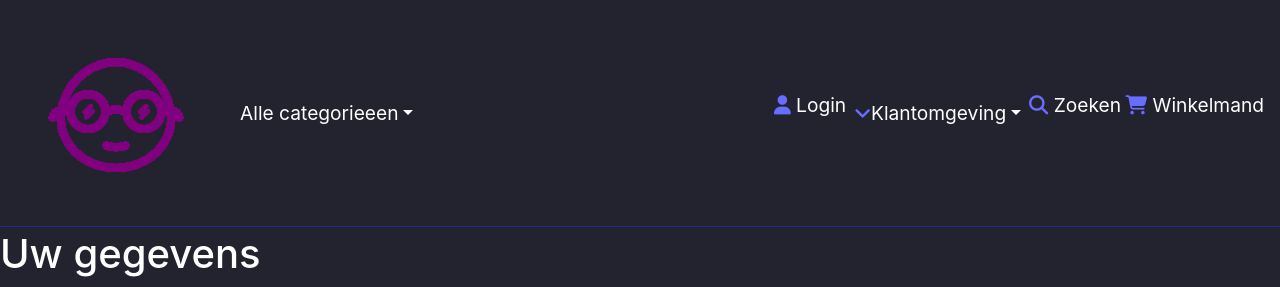
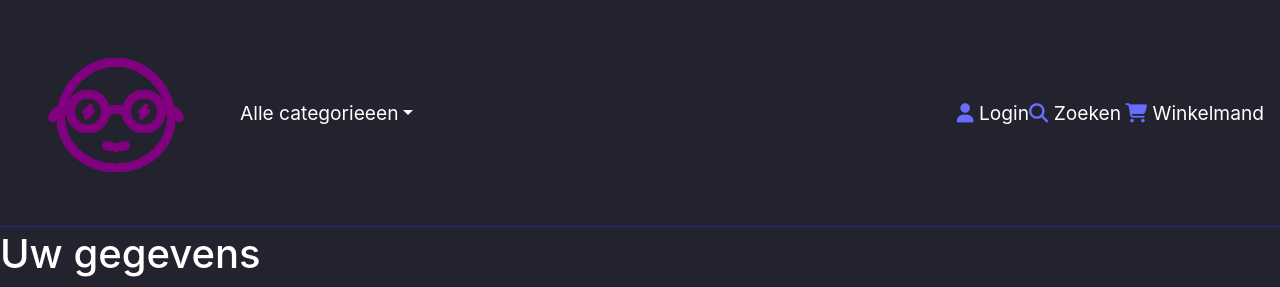
Before and after one commit to iaachboun/nerdygadgets, a PHP site: page /bestelpagina.php in a window 1280 px wide. Shown: the top 287 px of the page. Run offline with PHP 8.4, Linux system fonts and the light colour scheme; tables that the repository leaves empty or names only in its code hold one stand-in row (values such as "Sample post"); some libraries are stand-ins or nearby versions; some web fonts are replaced.

Commit message:
klantgegevens knop alleen zichtbaar wanneer ingelogd

```diff
--- a/header.php
+++ b/header.php
@@ -21,7 +21,8 @@ include "connect.php";
     <title>NerdyGadgets</title>
     <script src="https://kit.fontawesome.com/77789b20d3.js" crossorigin="anonymous"></script>
     <link rel="stylesheet" href="Public/CSS/Style.css" type="text/css">
-    <link rel="stylesheet" href="https://stackpath.bootstrapcdn.com/bootstrap/4.5.2/css/bootstrap.min.css" integrity="sha384-JcKb8q3iqJ61gNV9KGb8thSsNjpSL0n8PARn9HuZOnIxN0hoP+VmmDGMN5t9UJ0Z" crossorigin="anonymous">
+    <link rel="stylesheet" href="https://stackpath.bootstrapcdn.com/bootstrap/4.5.2/css/bootstrap.min.css"
+          integrity="sha384-JcKb8q3iqJ61gNV9KGb8thSsNjpSL0n8PARn9HuZOnIxN0hoP+VmmDGMN5t9UJ0Z" crossorigin="anonymous">
     <link rel="stylesheet" href="Public/CSS/styleNew.css" type="text/css">
     <link rel="stylesheet" href="Public/CSS/nha3fuq.css">
     <link rel="apple-touch-icon" sizes="57x57" href="Public/img/LOGONG.png">
@@ -57,7 +58,8 @@ include "connect.php";
         <div class="collapse navbar-collapse" id="navbarSupportedContent">
             <ul class="navbar-nav mr-auto">
                 <li class="nav-item dropdown">
-                    <a class="nav-link dropdown-toggle" data-toggle="dropdown" style="color:#ffffff" >Alle categorieeen</a>
+                    <a class="nav-link dropdown-toggle" data-toggle="dropdown" style="color:#ffffff">Alle
+                        categorieeen</a>
 
                     <?php
                     $Query = "
@@ -112,14 +114,19 @@ include "connect.php";
                             echo "<a href='login.php' style='color: #ffffff;'><i class='fas fa-user' style='color:#676eff;'></i> Login</a>";
                         } ?>
                     </li>
-                    <li class="nav-item dropdown">
+                    <?php
+                    if (isset($_SESSION['login'])) {
+                        if ($_SESSION['login'] == FALSE) {
+                        } else {
+                            echo '<li class="nav-item dropdown">
                         <a class="nav-link dropdown-toggle" data-toggle="dropdown" style="color:#ffffff" href="#"> <i class="fas fa-angle-down" style="color:#676EFF;"></i>Klantomgeving</a>
                         <div class="dropdown-menu">
                             <a class="dropdown-item" href="#">Bestelhistorie</a>
                             <a class="dropdown-item" href="#">Klantgegevens</a>
                         </div>
-                    </li>
-
+                    </li>';
+                        }
+                    } ?>
                     <li>
                         <a href="browse.php" class="HrefDecoration"><i class="fas fa-search"
                                                                        style="color:#676EFF;"> </i>
```
Lines whose indentation alone changed are shown as unchanged.
